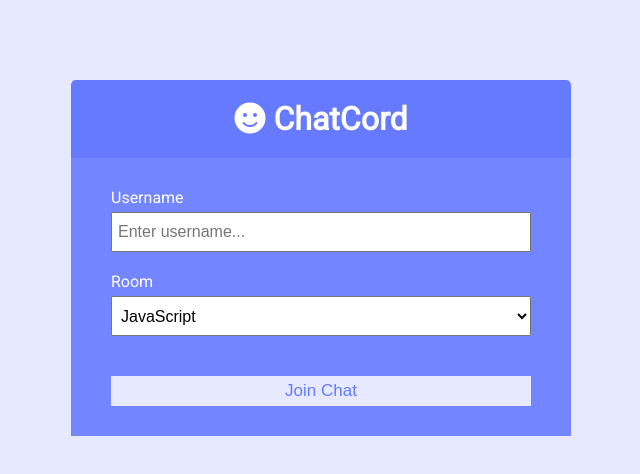
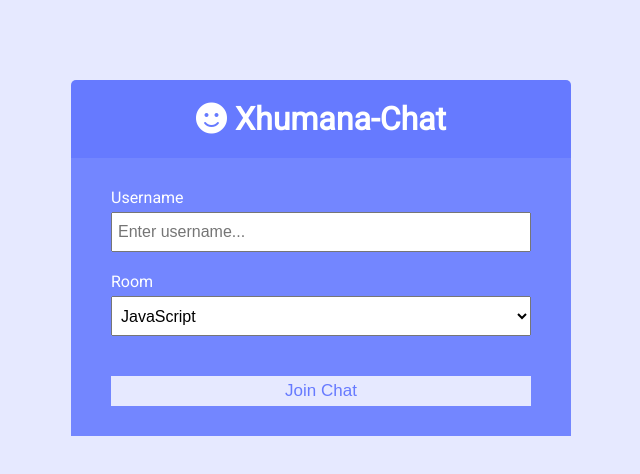
Before and after one commit to Desire-cpu/Xhumana-chat, a website: page public/index.html in a window 1280 px wide. Shown: the whole page, without its empty margins (319-959 px from the left). Drawn offline with Linux system fonts and the light colour scheme.

```diff
--- a/public/index.html
+++ b/public/index.html
@@ -11,12 +11,12 @@
 			crossorigin="anonymous"
 		/>
 		<link rel="stylesheet" href="css/style.css" />
-		<title>ChatCord App</title>
+		<title>Xhumana-Chat</title>
 	</head>
 	<body>
 		<div class="join-container">
 			<header class="join-header">
-				<h1><i class="fas fa-smile"></i> ChatCord</h1>
+				<h1><i class="fas fa-smile"></i> Xhumana-Chat</h1>
 			</header>
 			<main class="join-main">
 				<form action="chat.html">
```
Also changed, not shown: package.json (added, +23 -0 lines), server.js (added), 1 other file.
